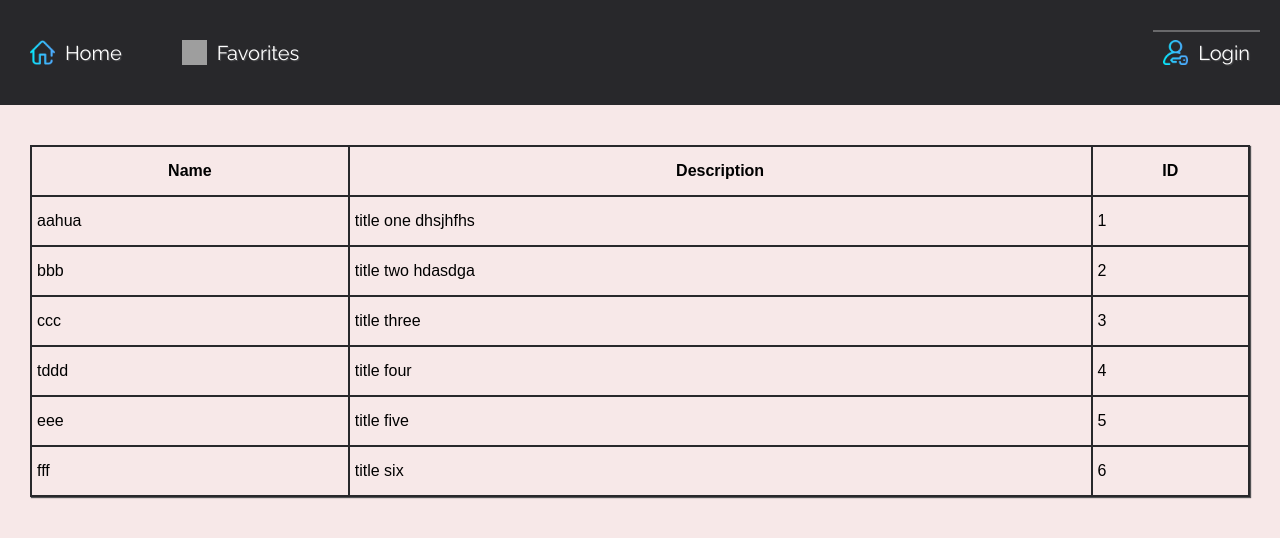
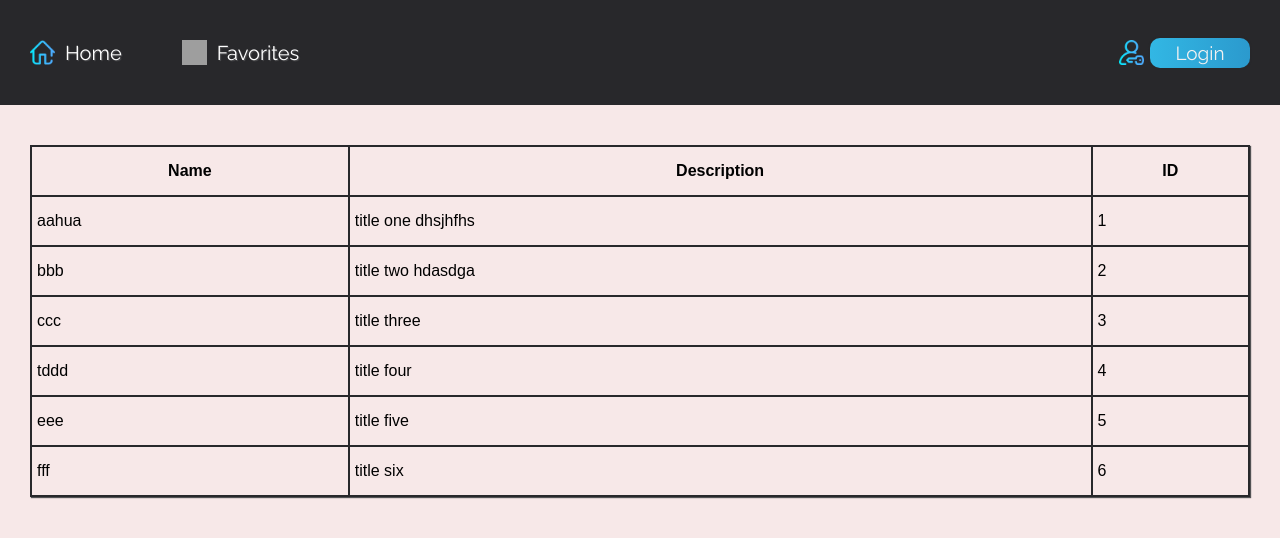
Before and after one commit to milicakomazec/crypto-trader-demo, a React (Create React App) app: page / in a window 1280 px wide. Shown: the top 538 px of the page. Built offline with nearby package versions, Linux system fonts and the light colour scheme; grey boxes are pictures that could not be loaded.

Commit message:
add Header and LoginBtn components, update navigation bar, update design

```diff
--- /dev/null
+++ b/src/components/Header/Header.scss
@@ -0,0 +1,4 @@
+.header-container {
+  display: flex;
+  background-color: #28282b;
+}
--- /dev/null
+++ b/src/components/Header/index.jsx
@@ -0,0 +1,17 @@
+import "./Header.scss"
+
+import React from "react"
+
+import LoginBtn from "../LoginBtn"
+import NavBar from "../NavBar"
+
+const Header = () => {
+  return (
+    <div className="header-container">
+      <NavBar />
+      <LoginBtn />
+    </div>
+  )
+}
+
+export default Header
--- a/src/components/Layout/index.jsx
+++ b/src/components/Layout/index.jsx
@@ -2,13 +2,12 @@ import "./Layout.scss"
 
 import React from "react"
 
-import NavBar from "../NavBar"
-import Table from "../Table"
+import Header from "../Header"
 
 const Layout = ({ children }) => {
   return (
     <div className="layout-container">
-      <NavBar />
+      <Header />
       <div className="layout-content">{children}</div>
     </div>
   )
--- /dev/null
+++ b/src/components/LoginBtn/LoginBtn.scss
@@ -0,0 +1,30 @@
+.login-icon {
+  width: 25px;
+  height: 25px;
+}
+
+.login-btn {
+  font-family: "Raleway", sans-serif;
+  width: 100px;
+  font-size: 19px;
+  margin-left: 6px;
+  padding: 4px 10px;
+  background-image: linear-gradient(to right, #32b7e4 0%, #2b99cd 51%, #8acffd 100%);
+  text-align: center;
+  transition: 0.5s;
+  background-size: 200% auto;
+  color: #f1f1f1;
+  box-shadow: 0 0 2px #28282b;
+  border: none;
+  border-radius: 10px;
+}
+.login-btn:hover {
+  background-position: right center;
+}
+
+.login-container {
+  display: flex;
+  align-items: center;
+  margin-left: auto;
+  margin-right: 30px;
+}
--- /dev/null
+++ b/src/components/LoginBtn/index.jsx
@@ -0,0 +1,16 @@
+import "./LoginBtn.scss"
+
+import React from "react"
+
+const LoginBtn = () => {
+  return (
+    <div className="login-container">
+      <img src="../../../media/login.png" alt="login icon" className="login-icon" />
+      <button className="login-btn" type="button">
+        Login
+      </button>
+    </div>
+  )
+}
+
+export default LoginBtn
--- a/src/components/NavBar/NavBar.scss
+++ b/src/components/NavBar/NavBar.scss
@@ -1,5 +1,4 @@
 .nav-container {
   display: flex;
-  background-color: #28282b;
   padding: 30px 0;
 }
--- a/src/components/NavBar/index.jsx
+++ b/src/components/NavBar/index.jsx
@@ -16,10 +16,10 @@ const NavBar = () => {
       img: "star.png",
       path: "/favorites",
     },
-    {
-      title: "Login",
-      img: "login.png",
-    },
+    // {
+    //   title: "Login",
+    //   img: "login.png",
+    // },
   ]
   return (
     <div className="nav-container">
@@ -27,7 +27,7 @@ const NavBar = () => {
         // if (item.title === "Favorites") {
         //   return null
         // }
-        return <NavItem title={item.title} img={item.img} path={item.path} />
+        return <NavItem title={item.title} img={item.img} path={item.path} key={item.title} />
       })}
     </div>
   )
--- a/src/components/NavItem/NavItem.scss
+++ b/src/components/NavItem/NavItem.scss
@@ -35,26 +35,6 @@
   width: 100%;
 }
 
-.nav-item:last-child {
-  margin-left: auto;
-}
-.nav-item:last-child:before {
-  width: 100%;
-  height: 2px;
-  content: "";
-  background: #fff;
-  opacity: 0.3;
-  transition: all 0.3s;
-}
-
-.nav-item:last-child:hover::before {
-  height: 100%;
-}
-
-.nav-item:last-child:after {
-  height: 0;
-}
-
 .nav-icon {
   width: 25px;
   height: 25px;
```
